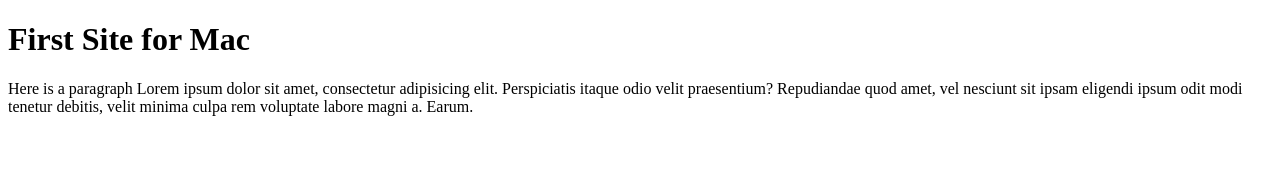
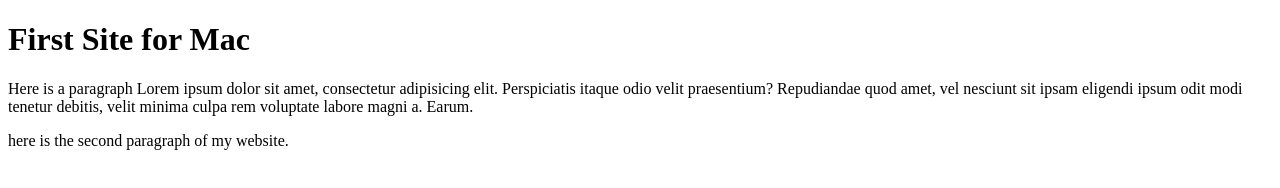
Before and after one commit to lifewithdata-lab/first-website-on-Mac, a plain HTML site: page index.html in a window 1280 px wide. Drawn offline with Linux system fonts and the light colour scheme.

Commit message:
made new paragraph

```diff
--- a/index.html
+++ b/index.html
@@ -9,5 +9,7 @@
 
     <p>Here is a paragraph Lorem ipsum dolor sit amet, consectetur adipisicing elit. Perspiciatis itaque odio velit praesentium? Repudiandae quod amet, vel nesciunt sit ipsam eligendi ipsum odit modi tenetur debitis, velit minima culpa rem voluptate labore magni a. Earum.</p>
 
+    <p>here is the second paragraph of my website.</p>
+
 </body>
 </html>
```
